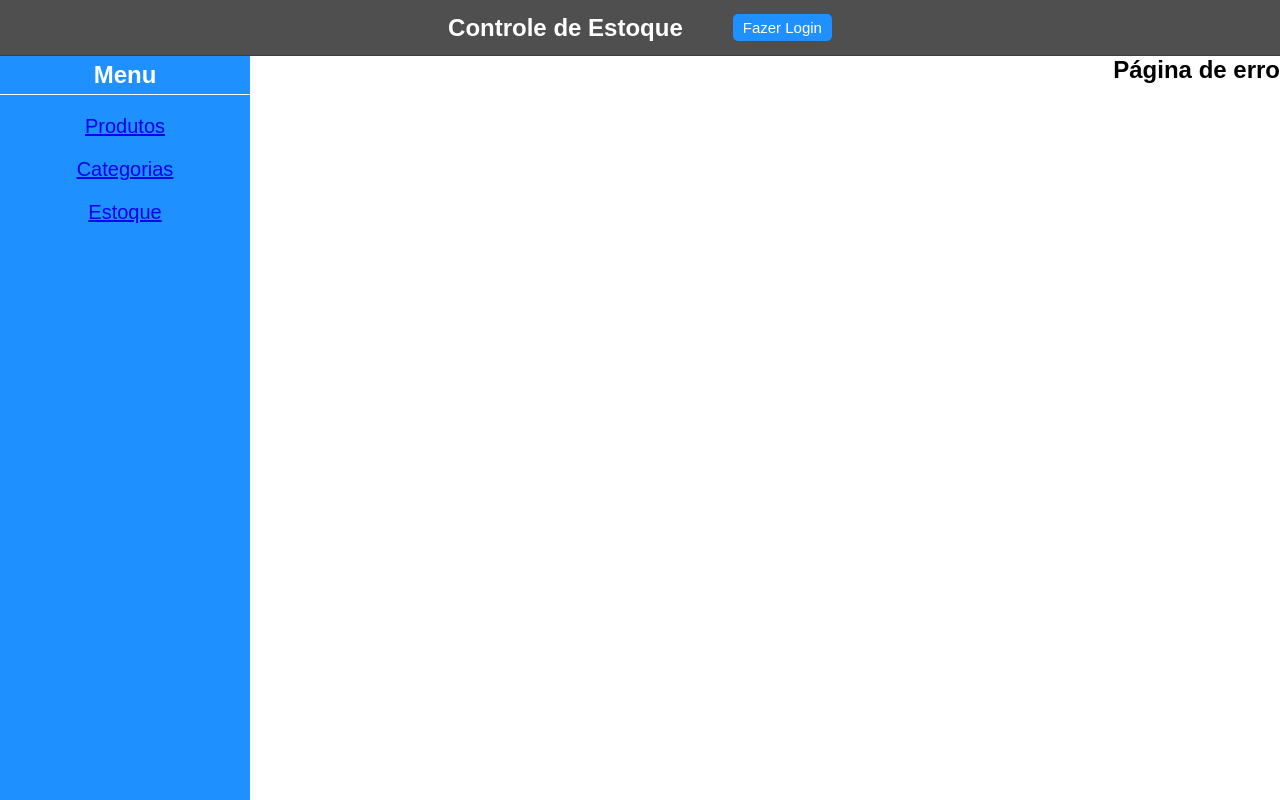
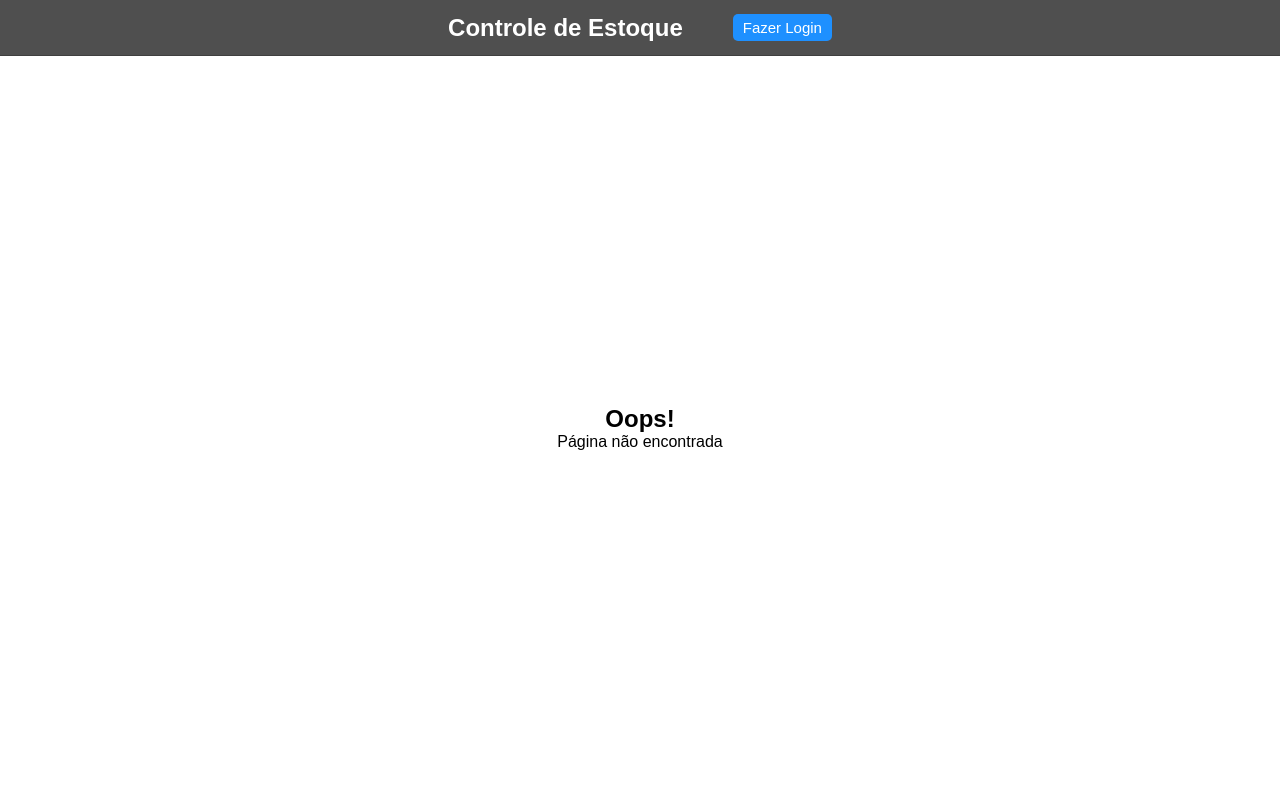
Before and after one commit to Gabriel-Sales-Mendonca/controlaestoque, a React (Create React App) app: page / in a window 1280 px wide. Both pictures are taken after a click on the item "Estoque". Built offline with nearby package versions, Linux system fonts and the light colour scheme.

Commit message:
Finalezei o roteamento da apliação

```diff
--- a/src/components/Header/index.js
+++ b/src/components/Header/index.js
@@ -6,7 +6,9 @@ export default function Header() {
     return (
         <Nav>
             <div>
-                <h1>Controle de Estoque</h1>
+                <h1>
+                    <a href='/'>Controle de Estoque</a>
+                </h1>
                 <button>Fazer Login</button>
             </div>
         </Nav>
--- a/src/components/Header/styled.js
+++ b/src/components/Header/styled.js
@@ -5,6 +5,7 @@ export const Nav = styled.nav`
     align-items: center;
     justify-content: center;
 
+    width: 100%;
     height: 7vh;
     background-color: #4F4F4F;
     color: white;
@@ -16,4 +17,8 @@ export const Nav = styled.nav`
         justify-content: space-between;
         gap: 50px;
     }
+
+    a {
+        color: white;
+    }
 `
--- a/src/components/Menu/styled.js
+++ b/src/components/Menu/styled.js
@@ -1,6 +1,4 @@
 import styled from 'styled-components'
-
-
 
 export const Nav = styled.nav`
     background-color: #1E90FF;
--- a/src/pages/Error/index.js
+++ b/src/pages/Error/index.js
@@ -1,10 +1,10 @@
-import Menu from '../../components/Menu'
+import { ErrorStyled } from './styled'
 
 export default function Error() {
     return (
-        <>
-            <Menu />
-            <h2>Página de erro</h2>
-        </>
+        <ErrorStyled>
+            <h2>Oops!</h2>
+            <p>Página não encontrada</p>
+        </ErrorStyled>
     )
 }
--- a/src/pages/Error/styled.js
+++ b/src/pages/Error/styled.js
@@ -0,0 +1,9 @@
+import { styled } from 'styled-components'
+
+export const ErrorStyled = styled.div`
+    width: 100%;
+    display: flex;
+    flex-direction: column;
+    align-items: center;
+    justify-content: center;
+`
--- a/src/styles/GlobalStyles.js
+++ b/src/styles/GlobalStyles.js
@@ -41,4 +41,8 @@ export default createGlobalStyle`
     button:hover {
         background-color: rgba(30,170,255);
     }
+
+    a {
+        text-decoration: none;
+    }
 `
```
Also changed, not shown: src/pages/Categories/index.js (added), src/pages/Categories/styled.js (added).
